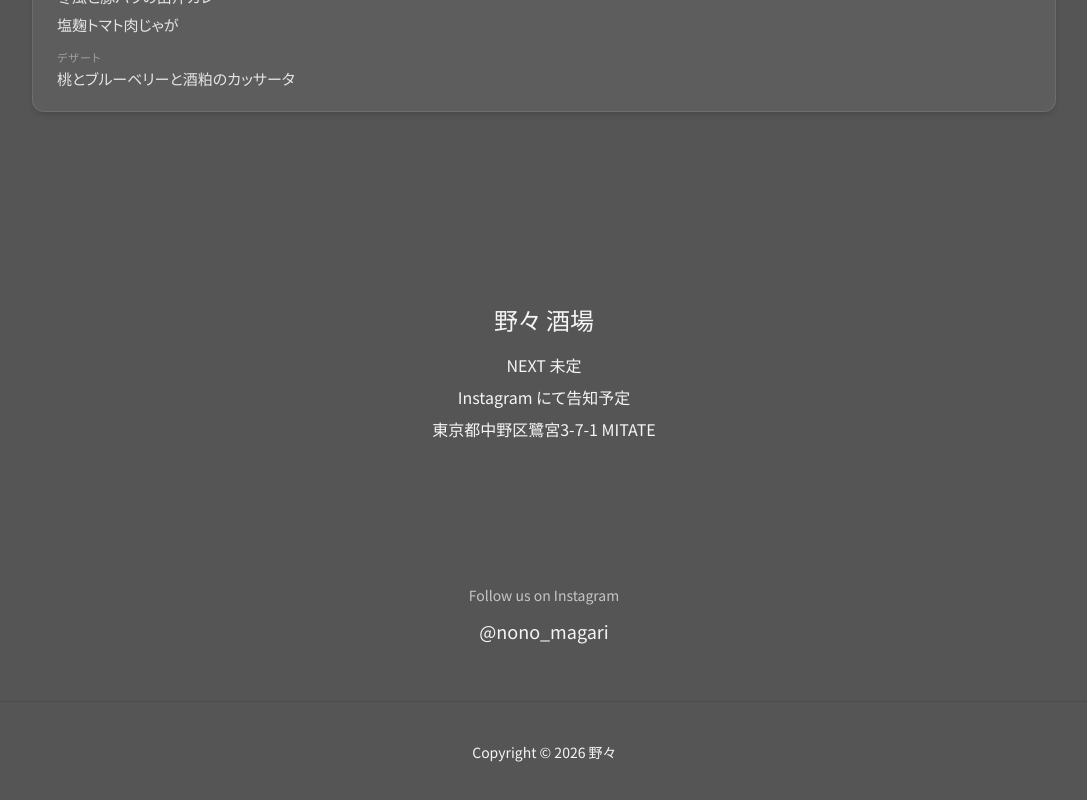
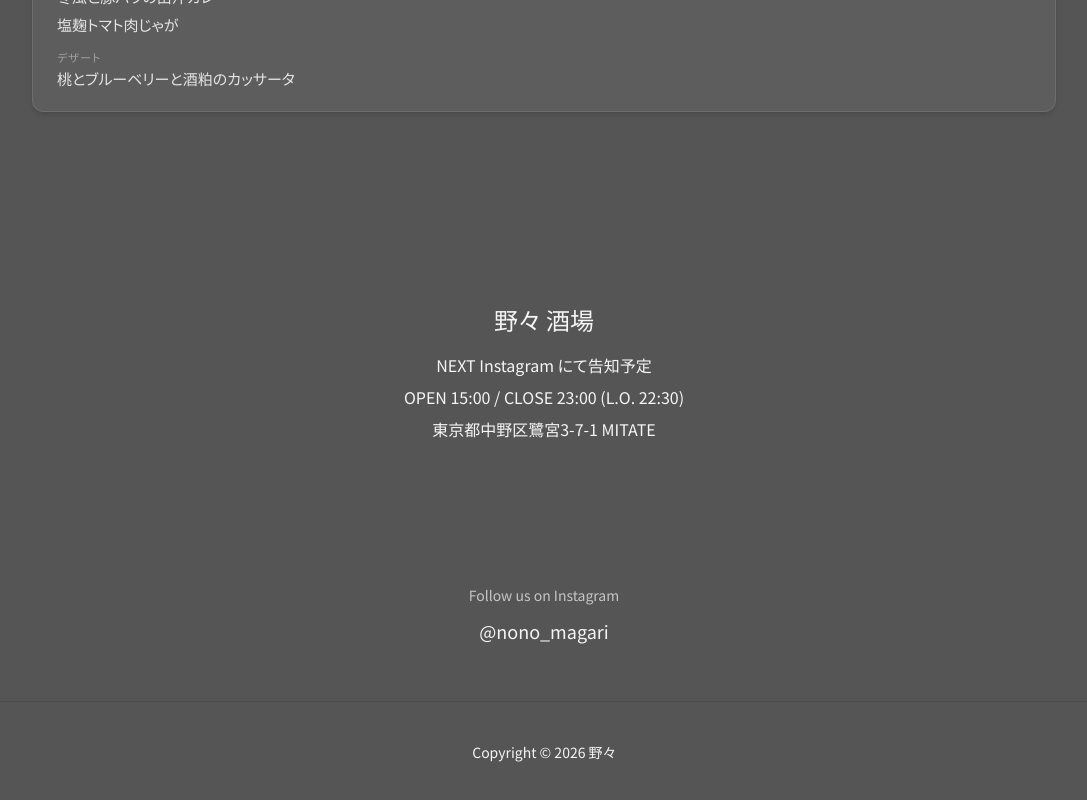
Before and after one commit to naoki-shigehisa/nono_magari, a Next.js app in the folder nono_magari/: page / in a window 1280 px wide. Shown: the part 1810-2610 px from the top of the page, without its empty margins (96-1183 px from the left). Built offline with nearby package versions, Linux system fonts and the light colour scheme.

Commit message:
update next

```diff
--- a/nono_magari/app/page.tsx
+++ b/nono_magari/app/page.tsx
@@ -114,8 +114,8 @@ export default function Home() {
             <div className="max-w-[1024px] text-center">
               <h3 className="text-xl sm:text-2xl">野々 酒場</h3>
               <ul className="mt-4 space-y-2 text-sm sm:text-base">
-                <li>NEXT 未定</li>
-                <li>Instagram にて告知予定</li>
+                <li>NEXT Instagram にて告知予定</li>
+                <li>OPEN 15:00 / CLOSE 23:00 (L.O. 22:30)</li>
                 <li>東京都中野区鷺宮3-7-1 MITATE</li>
               </ul>
             </div>
```
